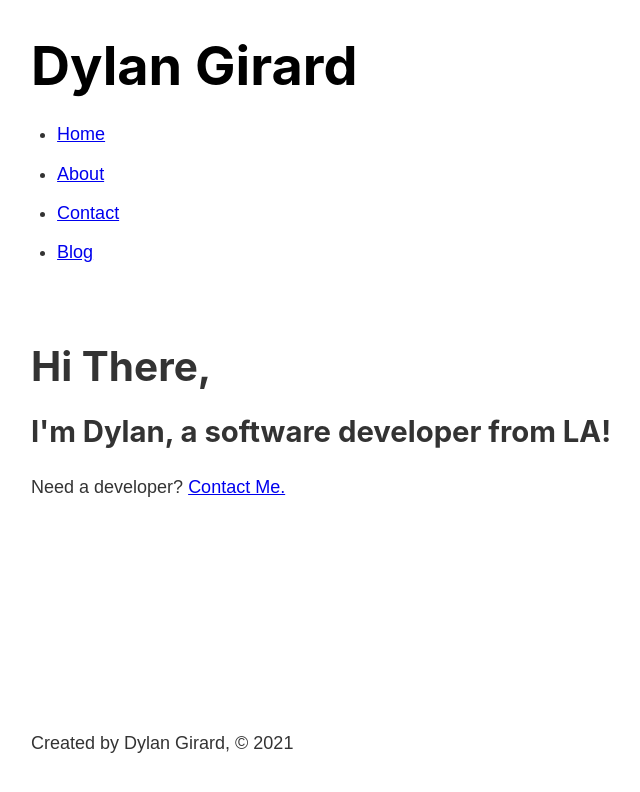
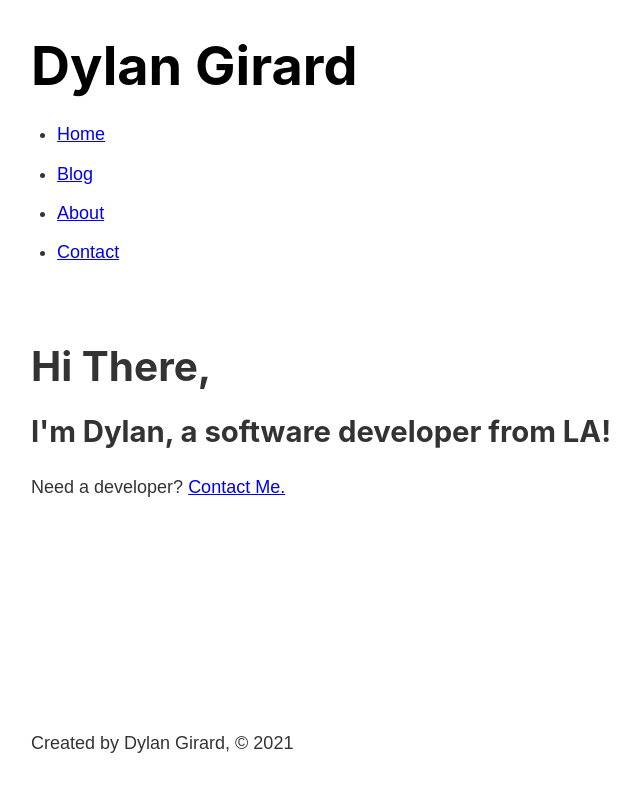
Before and after one commit to dylankgirard/girard-gatsby-blog, a Gatsby site: page / in a window 1280 px wide. Shown: the whole page, without its empty margins (252-892 px from the left). Built offline with nearby package versions, Linux system fonts and the light colour scheme; Gatsby itself is replaced by a stand-in of ours.

Commit message:
Added dynamic metadata object for header and footer

```diff
--- a/gatsby-config.js
+++ b/gatsby-config.js
@@ -1,5 +1,7 @@
-
-
 module.exports = {
-  plugins: ["gatsby-plugin-sass"],
+  siteMetadata: {
+    title: 'DG Gatsby Blog',
+    author: 'Dylan Girard'
+  },
+  plugins: ["gatsby-plugin-sass"]
 }
--- a/src/components/footer.js
+++ b/src/components/footer.js
@@ -1,9 +1,20 @@
 import React from 'react'
+import { graphql, useStaticQuery } from "gatsby"
 
 const Footer = () => {
+    const data = useStaticQuery(graphql`
+      query {
+        site {
+          siteMetadata {
+            title
+            author
+          }
+        }
+      }
+    `)
     return (
     <footer>
-        <p>Created by Dylan Girard, © 2021</p>
+        <p>Created by {data.site.siteMetadata.author}, © 2021</p>
     </footer>
     )
 }
--- a/src/components/header.js
+++ b/src/components/header.js
@@ -1,14 +1,25 @@
 import React from 'react'
-import { Link } from 'gatsby'
+import { Link, graphql, useStaticQuery } from 'gatsby'
 
 import * as headerStyles from './header.module.scss'
 
 const Header = () => {
+  const data = useStaticQuery(graphql`
+    query {
+      site {
+        siteMetadata {
+          title,
+          author
+        }
+      }
+    }
+  `)
+
     return (
       <header className={headerStyles.header}>
         <h1>
           <Link className={headerStyles.title} to="/">
-            Dylan Girard
+            {data.site.siteMetadata.author}
           </Link>
         </h1>
         <nav>
@@ -20,6 +31,15 @@ const Header = () => {
                 to="/"
               >
                 Home
+              </Link>
+            </li>
+            <li>
+              <Link
+                className={headerStyles.navItem}
+                activeClassName={headerStyles.activeNavItem}
+                to="/blog"
+              >
+                Blog
               </Link>
             </li>
             <li>
@@ -40,15 +60,6 @@ const Header = () => {
                 Contact
               </Link>
             </li>
-            <li>
-              <Link
-                className={headerStyles.navItem}
-                activeClassName={headerStyles.activeNavItem}
-                to="/blog"
-              >
-                Blog
-              </Link>
-            </li>
           </ul>
         </nav>
       </header>
```
